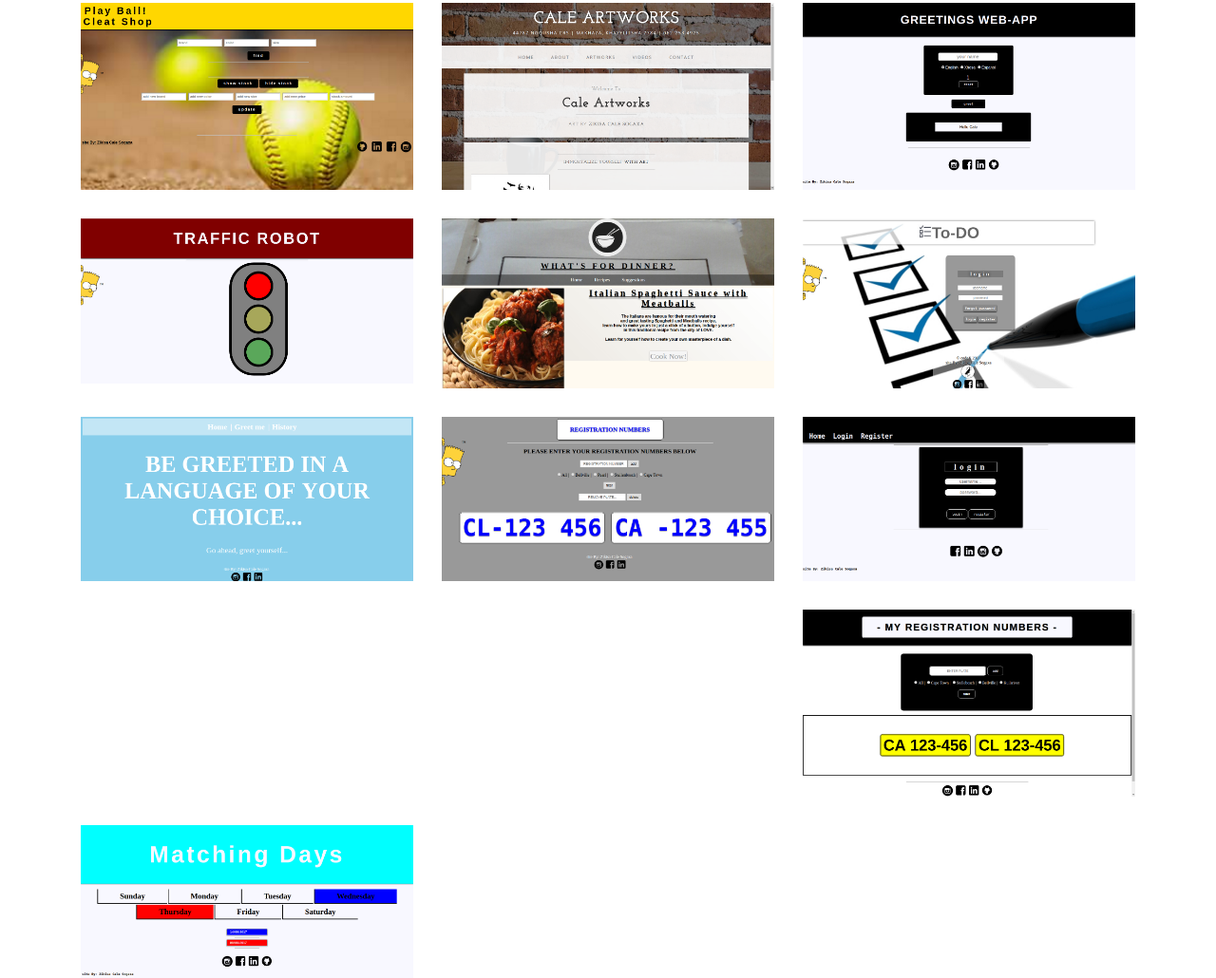
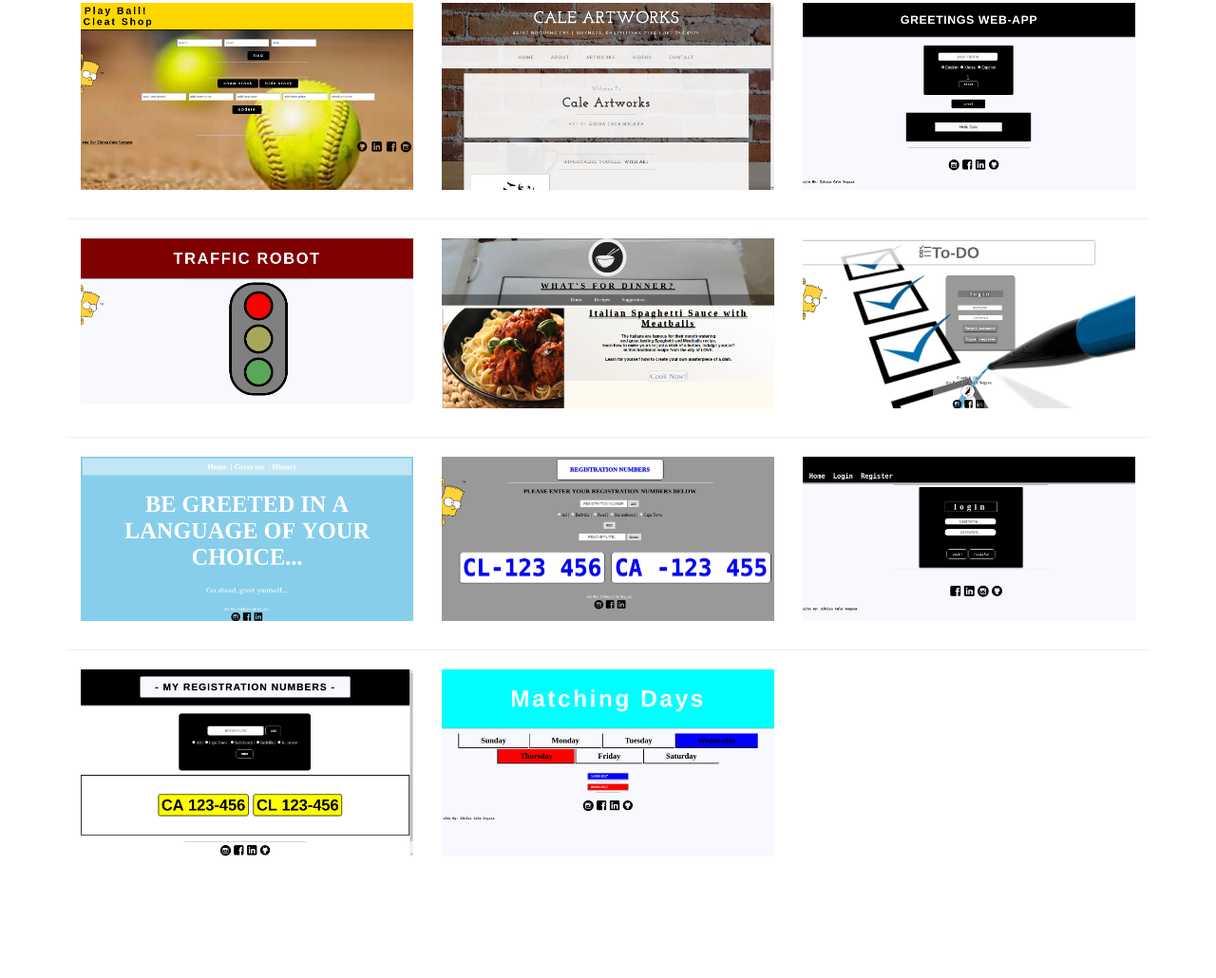
Before and after one commit to zikisacalesogaxa/My-Portfolio, a website: page index.html in a window 1280 px wide. Shown: the part 941-1971 px from the top of the page at 95% size. Drawn offline with nearby package versions, Linux system fonts and the light colour scheme.

Commit message:
added hr breaks

```diff
--- a/index.html
+++ b/index.html
@@ -114,6 +114,7 @@
             <img src="img/portfolio/Greet me .png" class="img-responsive" alt="greetings app">
           </a>
         </div>
+        <hr style="clear: both">
         <div class="col-sm-4 portfolio-item">
           <a href="#portfolioModal4" class="portfolio-link" data-toggle="modal">
             <div class="caption">
@@ -144,6 +145,7 @@
             <img src="img/portfolio/To Do List.png" class="img-responsive" alt="to do app">
           </a>
         </div>
+        <hr style="clear: both">
         <div class="col-sm-4 portfolio-item">
           <a href="#portfolioModal7" class="portfolio-link" data-toggle="modal">
             <div class="caption">
@@ -174,6 +176,7 @@
             <img src="img/portfolio/waiterApp.png" class="img-responsive" alt="waiter webapp">
           </a>
         </div>
+        <hr style="clear: both">
         <div class="col-sm-4 portfolio-item">
           <a href="#portfolioModal2" class="portfolio-link" data-toggle="modal">
             <div class="caption">
```
